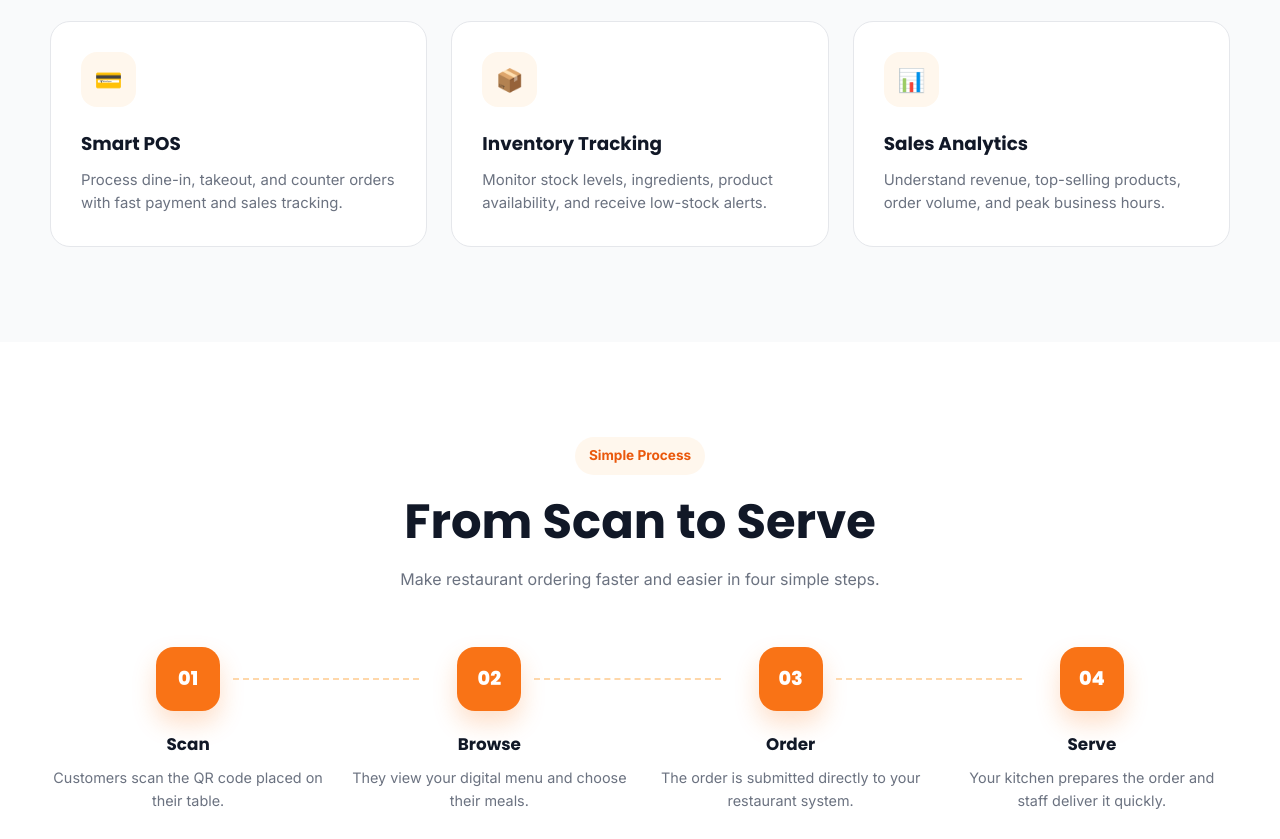
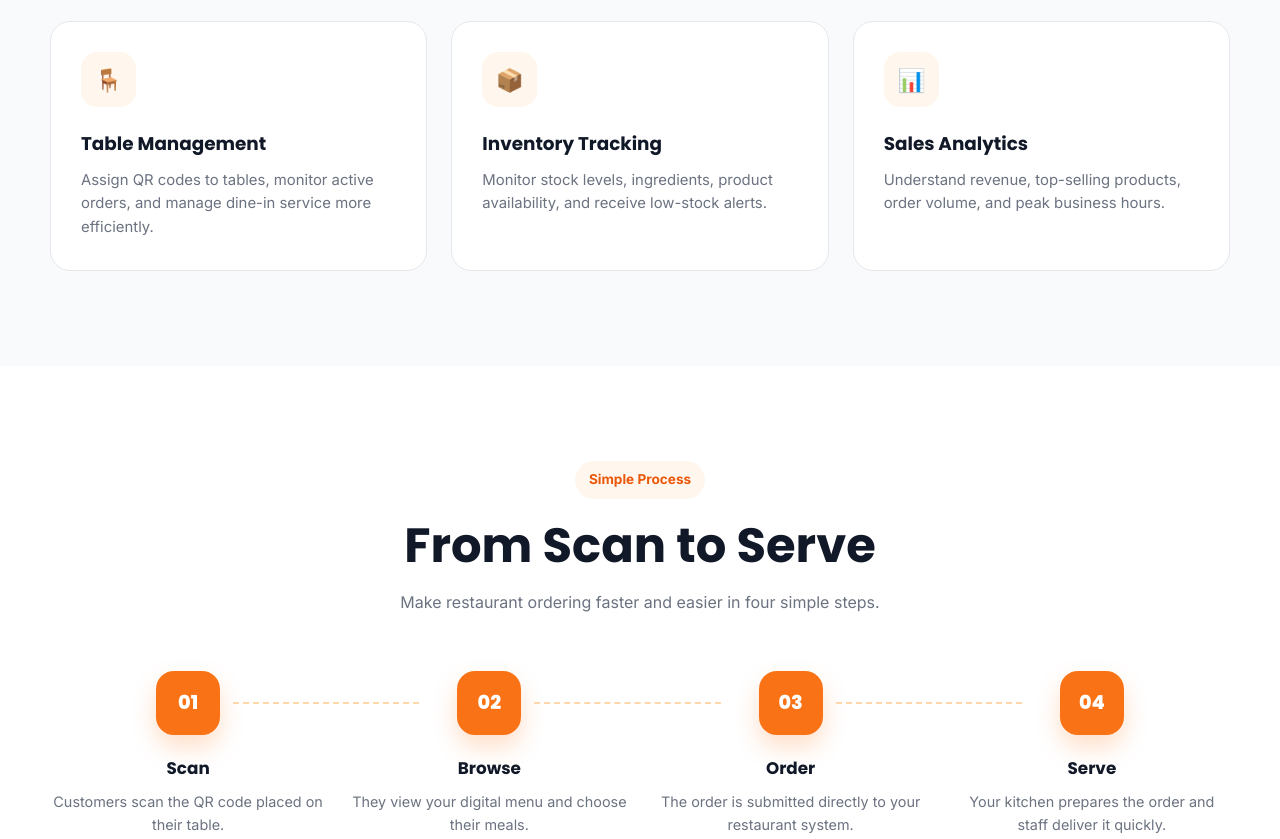
Before and after one commit to patty-webdev/qrserve, a plain HTML site: page index.html in a window 1280 px wide. Shown: the part 1615-2454 px from the top of the page. Drawn offline with Linux system fonts and the light colour scheme.

Commit message:
update the pricing

```diff
--- a/index.html
+++ b/index.html
@@ -282,11 +282,11 @@
           </article>
 
           <article class="feature-card reveal">
-            <div class="feature-icon">💳</div>
-            <h3>Smart POS</h3>
+            <div class="feature-icon">🪑</div>
+            <h3>Table Management</h3>
             <p>
-              Process dine-in, takeout, and counter orders with fast payment
-              and sales tracking.
+              Assign QR codes to tables, monitor active orders, and manage dine-in
+              service more efficiently.
             </p>
           </article>
 
@@ -481,7 +481,7 @@
             </p>
 
             <div class="price">
-              <strong>$19</strong>
+              <strong>P 1,000</strong>
               <span>/ month</span>
             </div>
 
```
